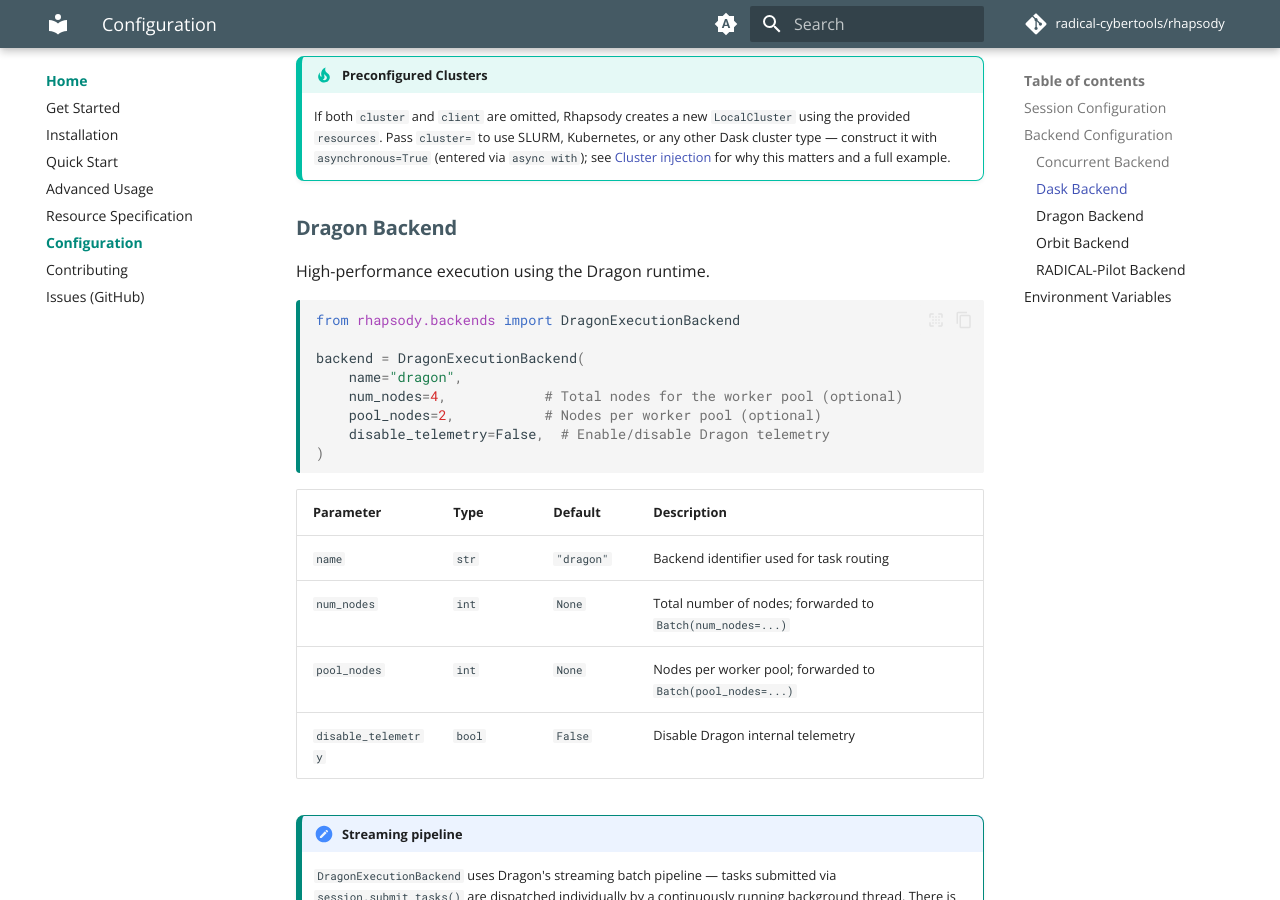
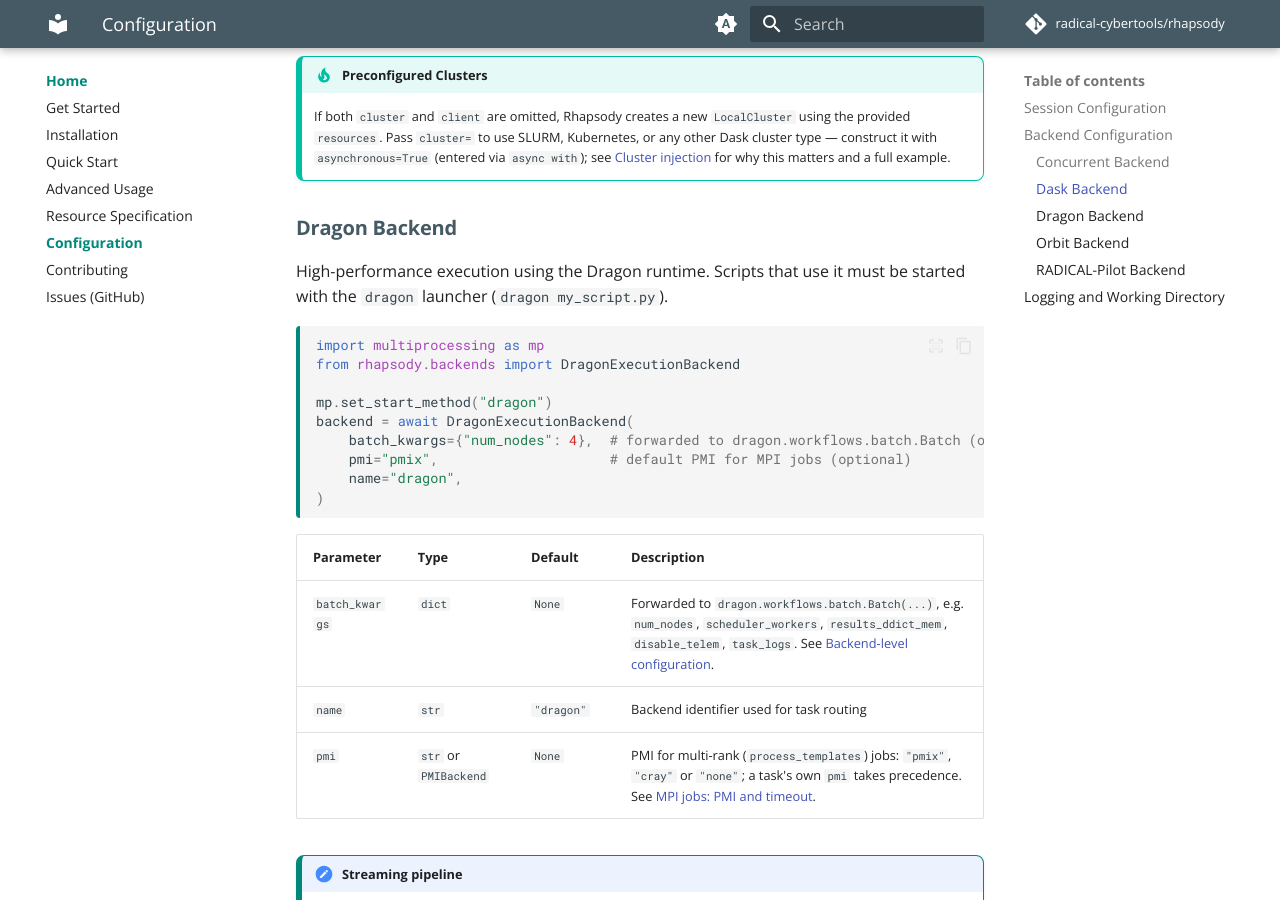
Before and after one commit to radical-cybertools/rhapsody, an MkDocs documentation site: the page built from docs/getting-started/configuration.md, in a window 1280 px wide and 900 px high, scrolled down 1469 px. Built offline with MkDocs 1.6.1 and Material for MkDocs 9.7.7, drawn with Linux system fonts in a browser that asks for light colours; comment, search, counter and statistics services are not loaded; some of the changed text lies outside the part shown.

Commit message:
Fix configuration, session and tutorial docs (B-08 a-e)
Real DragonExecutionBackend signature, no get_statistics(), correct
default session uid, drop never-implemented env vars.

````diff
--- a/docs/getting-started/configuration.md
+++ b/docs/getting-started/configuration.md
@@ -59,25 +59,26 @@
     If both `cluster` and `client` are omitted, Rhapsody creates a new `LocalCluster` using the provided `resources`. Pass `cluster=` to use SLURM, Kubernetes, or any other Dask cluster type — construct it with `asynchronous=True` (entered via `async with`); see [Cluster injection](advanced-usage.md#cluster-injection) for why this matters and a full example.
 
 ### Dragon Backend
-High-performance execution using the Dragon runtime.
+High-performance execution using the Dragon runtime. Scripts that use it must be started with the
+`dragon` launcher (`dragon my_script.py`).
 
 ```python
+import multiprocessing as mp
 from rhapsody.backends import DragonExecutionBackend
 
-backend = DragonExecutionBackend(
+mp.set_start_method("dragon")
+backend = await DragonExecutionBackend(
+    batch_kwargs={"num_nodes": 4},  # forwarded to dragon.workflows.batch.Batch (optional)
+    pmi="pmix",                     # default PMI for MPI jobs (optional)
     name="dragon",
-    num_nodes=4,            # Total nodes for the worker pool (optional)
-    pool_nodes=2,           # Nodes per worker pool (optional)
-    disable_telemetry=False,  # Enable/disable Dragon telemetry
 )
 ```
 
 | Parameter | Type | Default | Description |
 |-----------|------|---------|-------------|
+| `batch_kwargs` | `dict` | `None` | Forwarded to `dragon.workflows.batch.Batch(...)`, e.g. `num_nodes`, `scheduler_workers`, `results_ddict_mem`, `disable_telem`, `task_logs`. See [Backend-level configuration](resource-specification.md#backend-level-configuration-batch_kwargs). |
 | `name` | `str` | `"dragon"` | Backend identifier used for task routing |
-| `num_nodes` | `int` | `None` | Total number of nodes; forwarded to `Batch(num_nodes=...)` |
-| `pool_nodes` | `int` | `None` | Nodes per worker pool; forwarded to `Batch(pool_nodes=...)` |
-| `disable_telemetry` | `bool` | `False` | Disable Dragon internal telemetry |
+| `pmi` | `str` or `PMIBackend` | `None` | PMI for multi-rank (`process_templates`) jobs: `"pmix"`, `"cray"` or `"none"`; a task's own `pmi` takes precedence. See [MPI jobs: PMI and timeout](resource-specification.md#mpi-jobs-pmi-and-timeout). |
 
 !!! note "Streaming pipeline"
     `DragonExecutionBackend` uses Dragon's streaming batch pipeline — tasks submitted via
@@ -172,16 +173,16 @@
 )
 ```
 
-## Environment Variables
+## Logging and Working Directory
 
-RHAPSODY respects the following environment variables:
+Enable RHAPSODY's logging programmatically, before creating backends:
 
-- `RHAPSODY_LOG_LEVEL`: Set to `DEBUG`, `INFO`, `WARNING`, `ERROR`, or `CRITICAL`.
-- `RHAPSODY_WORK_DIR`: Base directory for job artifacts.
+```python
+import logging
+from rhapsody import enable_logging
 
-!!! note "Logging"
-    You can also enable logging programmatically:
-    ```python
-    from rhapsody import enable_logging
-    enable_logging(level="DEBUG")
-    ```
+enable_logging(level=logging.DEBUG)
+```
+
+Task files (for example `capture_stdio` output) go under `<work_dir>/<session uid>/`; set the
+base directory with `Session(work_dir=...)` (default: the current directory).
````
Also changed, not shown: docs/getting-started/advanced-usage.md (+7 -6 lines), 1 other file.
